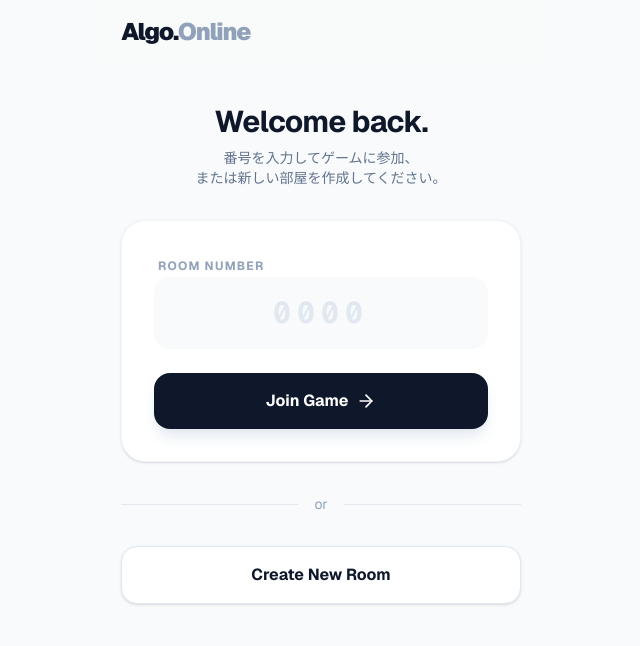
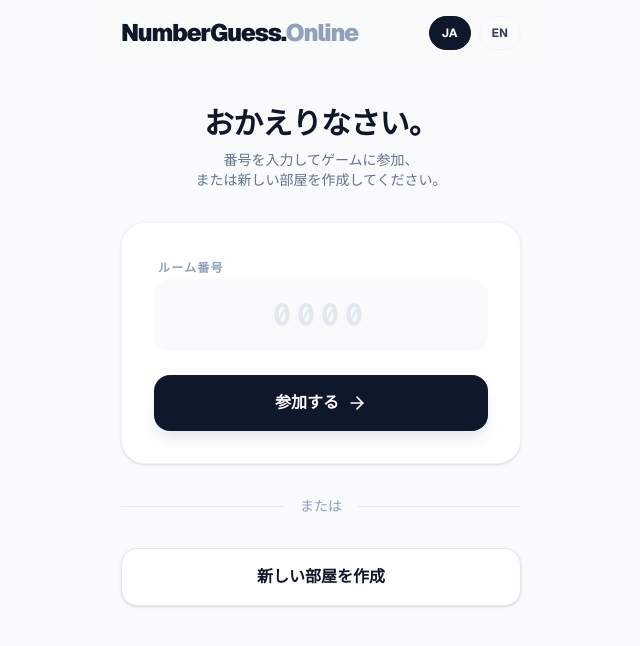
Before and after one commit to kinn00kinn/number_guess, a Next.js app in the folder my-algo-web/: page / in a window 1280 px wide. Shown: the top 646 px of the page, without its empty margins (319-959 px from the left). Built offline with nearby package versions, Linux system fonts and the light colour scheme.

Commit message:
翻訳機の追加

```diff
--- a/my-algo-web/app/page.tsx
+++ b/my-algo-web/app/page.tsx
@@ -43,6 +43,7 @@ type GameState = {
 
 export default function Home() {
   const [roomId, setRoomId] = useState("");
+  const [lang, setLang] = useState<"ja" | "en">("ja");
   const [joined, setJoined] = useState(false);
   const [gameState, setGameState] = useState<GameState | null>(null);
   const [isProcessing, setIsProcessing] = useState(false);
@@ -61,6 +62,75 @@ export default function Home() {
   const pingIntervalRef = useRef<NodeJS.Timeout | null>(null);
   const timeoutRef = useRef<NodeJS.Timeout | null>(null);
   const shouldReconnectRef = useRef(true);
+
+  // Ref to temporarily block reopening the guess modal while closing
+  const guessModalClosingRef = useRef(false);
+  // Ref to keep latest guessModal state available inside WebSocket callbacks
+  const guessModalRef = useRef(guessModal);
+
+  useEffect(() => {
+    guessModalRef.current = guessModal;
+  }, [guessModal]);
+
+  // --- translations ---
+  const translations: Record<string, Record<string, string>> = {
+    ja: {
+      reconnecting: "再接続しています...",
+      welcomeTitle: "おかえりなさい。",
+      welcomeDesc: "番号を入力してゲームに参加、\nまたは新しい部屋を作成してください。",
+      roomLabel: "ルーム番号",
+      join: "参加する",
+      or: "または",
+      createRoom: "新しい部屋を作成",
+      statusLabel: "状態",
+      waiting: "待機中...",
+      yourTurn: "あなたのターン",
+      opponentTurn: "相手のターン",
+      online: "オンライン",
+      offline: "オフライン",
+      field: "フィールド",
+      stay: "パス",
+      yourHand: "あなたの手札",
+      guessTitle: "数字を予想",
+      guessDesc: "相手のカードの数字を推測してください",
+      cancel: "キャンセル",
+      win: "勝利！",
+      lose: "敗北",
+      winMsg: "おめでとう！",
+      loseMsg: "惜しい！もう一度挑戦しよう。",
+      replay: "リプレイ",
+      roomIdLabel: "ルームID",
+    },
+    en: {
+      reconnecting: "Reconnecting...",
+      welcomeTitle: "Welcome back.",
+      welcomeDesc: "Enter a room number to join, or create a new room.",
+      roomLabel: "Room Number",
+      join: "Join Game",
+      or: "or",
+      createRoom: "Create New Room",
+      statusLabel: "Status",
+      waiting: "Waiting...",
+      yourTurn: "Your Turn",
+      opponentTurn: "Opponent's Turn",
+      online: "Online",
+      offline: "Offline",
+      field: "Field",
+      stay: "Stay (Pass)",
+      yourHand: "YOUR HAND",
+      guessTitle: "Guess Number",
+      guessDesc: "Guess the opponent's card number",
+      cancel: "Cancel",
+      win: "WIN!",
+      lose: "LOSE",
+      winMsg: "Congratulations!",
+      loseMsg: "Don't give up, try again.",
+      replay: "Replay",
+      roomIdLabel: "Room ID",
+    },
+  };
+
+  const t = translations[lang];
 
   // ★追加: コールバック内で最新のstateを参照するためのRef
   const joinedRef = useRef(false);
@@ -148,6 +218,21 @@ export default function Home() {
           setGameState(data);
           stopProcessing();
 
+          // If the server opened the targeted opponent card (correct guess),
+          // close the guess modal even if the turn remains with the player.
+          const gm = guessModalRef.current;
+          if (gm && gm.show && typeof gm.targetIndex === "number" && gm.targetIndex >= 0) {
+            const idx = gm.targetIndex;
+            if (
+              data.opponentHand &&
+              data.opponentHand[idx] &&
+              data.opponentHand[idx].isOpen
+            ) {
+              setGuessModal({ show: false, targetIndex: -1 });
+            }
+          }
+
+          // Also close the modal when the turn passes to opponent.
           if (data.phase === "playing") {
             if (data.turnPlayerId !== data.me.id) {
               setGuessModal({ show: false, targetIndex: -1 });
@@ -208,7 +293,10 @@ export default function Home() {
 
     // 保存してからモーダルを閉じる（モーダルは数字を押したら必ず閉じる）
     const targetIndex = guessModal.targetIndex;
+    // ブロックフラグを立てて、直後のカードクリックで再表示されるのを防ぐ
+    guessModalClosingRef.current = true;
     setGuessModal({ show: false, targetIndex: -1 });
+    setTimeout(() => (guessModalClosingRef.current = false), 500);
 
     startProcessing();
     const success = sendMessage({
@@ -244,7 +332,7 @@ export default function Home() {
       {joined && !isConnected && (
         <div className="fixed top-0 left-0 w-full bg-slate-800 text-white text-center py-3 z-[100] font-bold shadow-lg flex items-center justify-center gap-2 animate-in slide-in-from-top duration-300">
           <RefreshCw size={18} className="animate-spin" />
-          <span className="text-sm">再接続しています...</span>
+          <span className="text-sm">{t.reconnecting}</span>
         </div>
       )}
 
@@ -252,8 +340,34 @@ export default function Home() {
         {/* ヘッダー */}
         <header className="sticky top-0 z-50 bg-[#F9FAFB]/80 backdrop-blur-md px-6 py-4 flex items-center justify-between">
           <h1 className="text-2xl font-black tracking-tighter text-slate-900">
-            Algo.<span className="text-slate-400">Online</span>
+            NumberGuess.<span className="text-slate-400">Online</span>
           </h1>
+          <div className="flex items-center gap-3">
+            <div className="flex items-center gap-2">
+              <button
+                onClick={() => setLang("ja")}
+                className={`px-3 py-2 rounded-full text-xs font-bold transition ${
+                  lang === "ja"
+                    ? "bg-slate-900 text-white border border-slate-900"
+                    : "bg-slate-50 text-slate-700 border border-slate-100"
+                }`}
+                aria-label="Switch to Japanese"
+              >
+                JA
+              </button>
+              <button
+                onClick={() => setLang("en")}
+                className={`px-3 py-2 rounded-full text-xs font-bold transition ${
+                  lang === "en"
+                    ? "bg-slate-900 text-white border border-slate-900"
+                    : "bg-slate-50 text-slate-700 border border-slate-100"
+                }`}
+                aria-label="Switch to English"
+              >
+                EN
+              </button>
+            </div>
+
             {joined && (
               <button
                 onClick={() => {
@@ -265,6 +379,7 @@ export default function Home() {
                 <LogOut size={18} />
               </button>
             )}
+          </div>
         </header>
 
         {/* --- ロビー画面 --- */}
@@ -272,19 +387,17 @@ export default function Home() {
           <main className="px-6 flex flex-col gap-8 mt-10">
             <div className="space-y-2 text-center">
               <h2 className="text-3xl font-bold text-slate-900 tracking-tight">
-                Welcome back.
+                {t.welcomeTitle}
               </h2>
-              <p className="text-slate-500 text-sm">
-                番号を入力してゲームに参加、
-                <br />
-                または新しい部屋を作成してください。
+              <p className="whitespace-pre-wrap text-slate-500 text-sm">
+                {t.welcomeDesc}
               </p>
             </div>
 
             <div className="bg-white rounded-3xl shadow-sm border border-slate-100 p-8 space-y-6">
               <div className="space-y-4">
                 <label className="text-xs font-bold text-slate-400 uppercase tracking-widest pl-1">
-                  Room Number
+                  {t.roomLabel}
                 </label>
                 <input
                   className="w-full bg-slate-50 border-2 border-transparent focus:border-slate-900 focus:bg-white px-4 py-4 rounded-2xl text-3xl font-mono font-bold text-center tracking-[0.2em] outline-none transition-all placeholder:text-slate-200"
@@ -300,7 +413,7 @@ export default function Home() {
                 onClick={() => joinGame(roomId)}
                 className="group w-full bg-slate-900 text-white font-bold py-4 rounded-2xl shadow-lg shadow-slate-200 hover:shadow-xl hover:bg-black transition-all active:scale-95 flex items-center justify-center gap-2"
               >
-                Join Game
+                {t.join}
                 <ArrowRight
                   size={20}
                   className="group-hover:translate-x-1 transition-transform"
@@ -313,7 +426,7 @@ export default function Home() {
                 <div className="w-full border-t border-slate-200"></div>
               </div>
               <div className="relative flex justify-center text-sm">
-                <span className="px-4 bg-[#F9FAFB] text-slate-400">or</span>
+                <span className="px-4 bg-[#F9FAFB] text-slate-400">{t.or}</span>
               </div>
             </div>
 
@@ -321,7 +434,7 @@ export default function Home() {
               onClick={createRoom}
               className="w-full bg-white border border-slate-200 text-slate-900 font-bold py-4 rounded-2xl hover:border-slate-400 hover:bg-slate-50 transition-all active:scale-95 shadow-sm"
             >
-              Create New Room
+              {t.createRoom}
             </button>
           </main>
         ) : (
@@ -333,12 +446,10 @@ export default function Home() {
                 <div className="bg-white rounded-[2rem] p-10 w-full max-w-sm text-center shadow-2xl space-y-6 animate-in slide-in-from-bottom-10 zoom-in-95 duration-500">
                   <div className="space-y-2">
                     <h2 className="text-5xl font-black tracking-tighter text-slate-900">
-                      {isWinner ? "WIN!" : "LOSE"}
+                      {isWinner ? t.win : t.lose}
                     </h2>
                     <p className="text-slate-500 font-medium">
-                      {isWinner
-                        ? "Congratulations!"
-                        : "Don't give up, try again."}
+                      {isWinner ? t.winMsg : t.loseMsg}
                     </p>
                   </div>
                   <button
@@ -346,7 +457,7 @@ export default function Home() {
                     className="w-full bg-slate-900 text-white font-bold py-4 rounded-2xl hover:bg-black hover:scale-105 transition-all shadow-lg active:scale-95 flex items-center justify-center gap-2"
                   >
                     <RotateCcw size={18} />
-                    Replay
+                    {t.replay}
                   </button>
                 </div>
               </div>
@@ -376,14 +487,14 @@ export default function Home() {
                 </div>
                 <div className="flex flex-col">
                   <span className="text-[10px] font-bold text-slate-400 tracking-widest uppercase">
-                    Status
+                    {t.statusLabel}
                   </span>
                   <span className="text-sm font-bold text-slate-900">
                     {gameState?.phase === "waiting"
-                      ? "Waiting..."
+                      ? t.waiting
                       : isMyTurn
-                      ? "Your Turn"
-                      : "Opponent's Turn"}
+                      ? t.yourTurn
+                      : t.opponentTurn}
                   </span>
                 </div>
               </div>
@@ -394,11 +505,11 @@ export default function Home() {
                   className={`w-3 h-3 rounded-full shadow-sm ${
                     isConnected ? "bg-green-500" : "bg-red-400"
                   }`}
-                  title={isConnected ? "Connected" : "Disconnected"}
+                  title={isConnected ? t.online : t.offline}
                   aria-label="connection-status"
                 />
                 <span className="hidden sm:block text-xs font-bold text-slate-400">
-                  {isConnected ? "Online" : "Offline"}
+                  {isConnected ? t.online : t.offline}
                 </span>
               </div>
 
@@ -407,7 +518,7 @@ export default function Home() {
                 className="mr-2 px-4 py-2 bg-slate-50 hover:bg-slate-100 rounded-xl flex flex-col items-end transition-colors active:scale-95 group"
               >
                 <span className="text-[10px] font-bold text-slate-400 tracking-widest uppercase flex items-center gap-1">
-                  Room ID
+                    {t.roomIdLabel}
                   {showCopyAlert && (
                     <Check size={10} className="text-green-500" />
                   )}
@@ -433,6 +544,7 @@ export default function Home() {
                     card={card}
                     isOpponent
                     onClick={() => {
+                      if (guessModalClosingRef.current) return;
                       if (
                         isMyTurn &&
                         !card.isOpen &&
@@ -472,13 +584,13 @@ export default function Home() {
                           disabled={isProcessing || !isConnected}
                           className="absolute -bottom-12 bg-slate-900 text-white text-xs font-bold px-4 py-2 rounded-full shadow-lg hover:bg-black transition-transform active:scale-95 whitespace-nowrap"
                         >
-                          Stay (Pass)
+                          {t.stay}
                         </button>
                       )}
                     </div>
                   ) : (
                     <div className="text-xs font-bold text-slate-300 tracking-widest uppercase">
-                      Field
+                      {t.field}
                     </div>
                   )}
                 </div>
@@ -493,7 +605,7 @@ export default function Home() {
                 ))}
               </div>
               <span className="text-[10px] font-bold text-slate-300 tracking-[0.2em]">
-                YOUR HAND
+                {t.yourHand}
               </span>
             </div>
           </main>
@@ -513,10 +625,10 @@ export default function Home() {
 
               <div className="text-center">
                 <h3 className="text-xl font-bold text-slate-900">
-                  Guess Number
+                  {t.guessTitle}
                 </h3>
                 <p className="text-slate-400 text-xs mt-1">
-                  相手のカードの数字を推理してください
+                  {t.guessDesc}
                 </p>
               </div>
 
@@ -545,7 +657,7 @@ export default function Home() {
                 disabled={isProcessing}
                 className="w-full py-4 bg-transparent text-slate-400 font-bold hover:text-slate-600 transition"
               >
-                Cancel
+                {t.cancel}
               </button>
             </div>
           </div>
```
Lines whose indentation alone changed are shown as unchanged.
